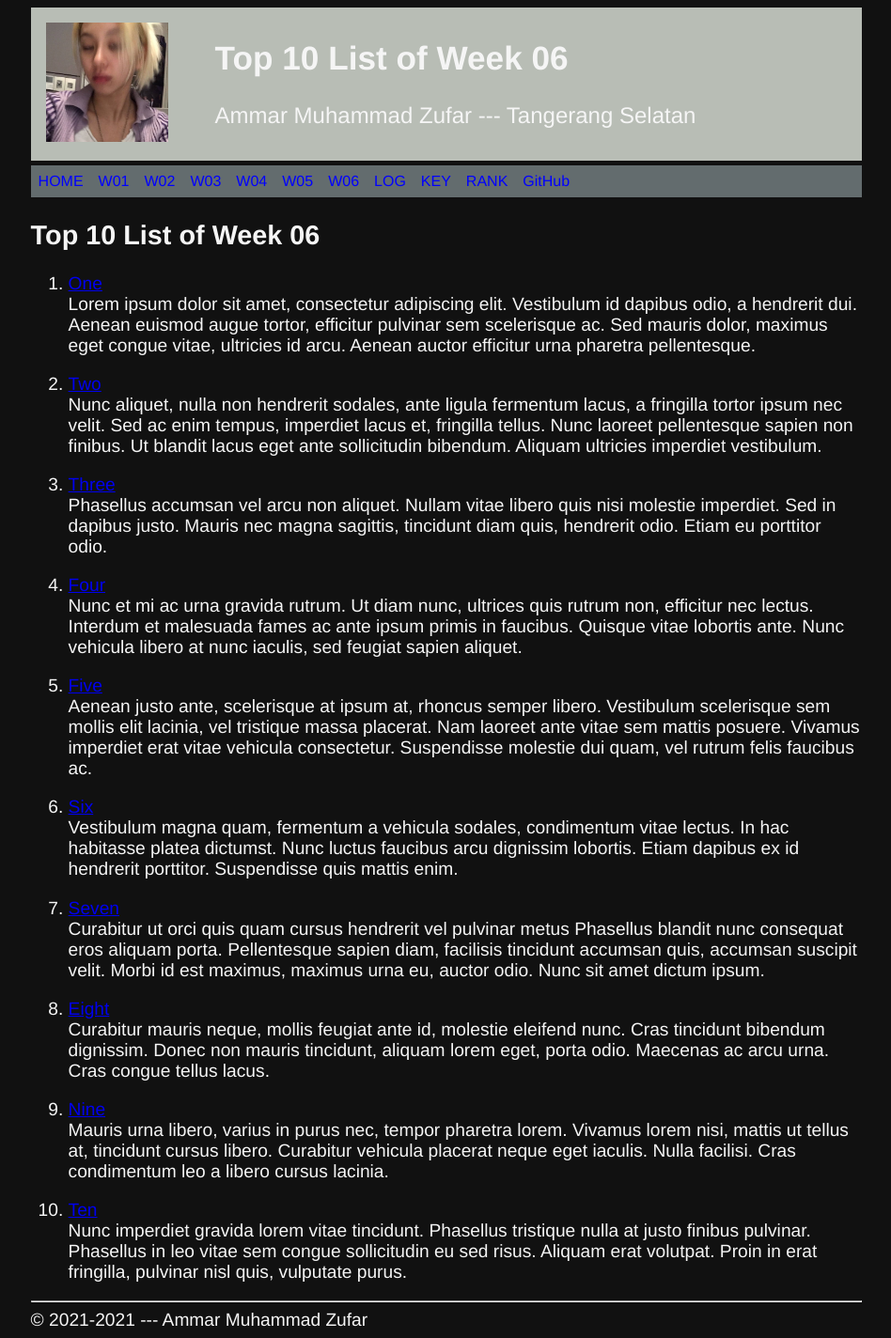
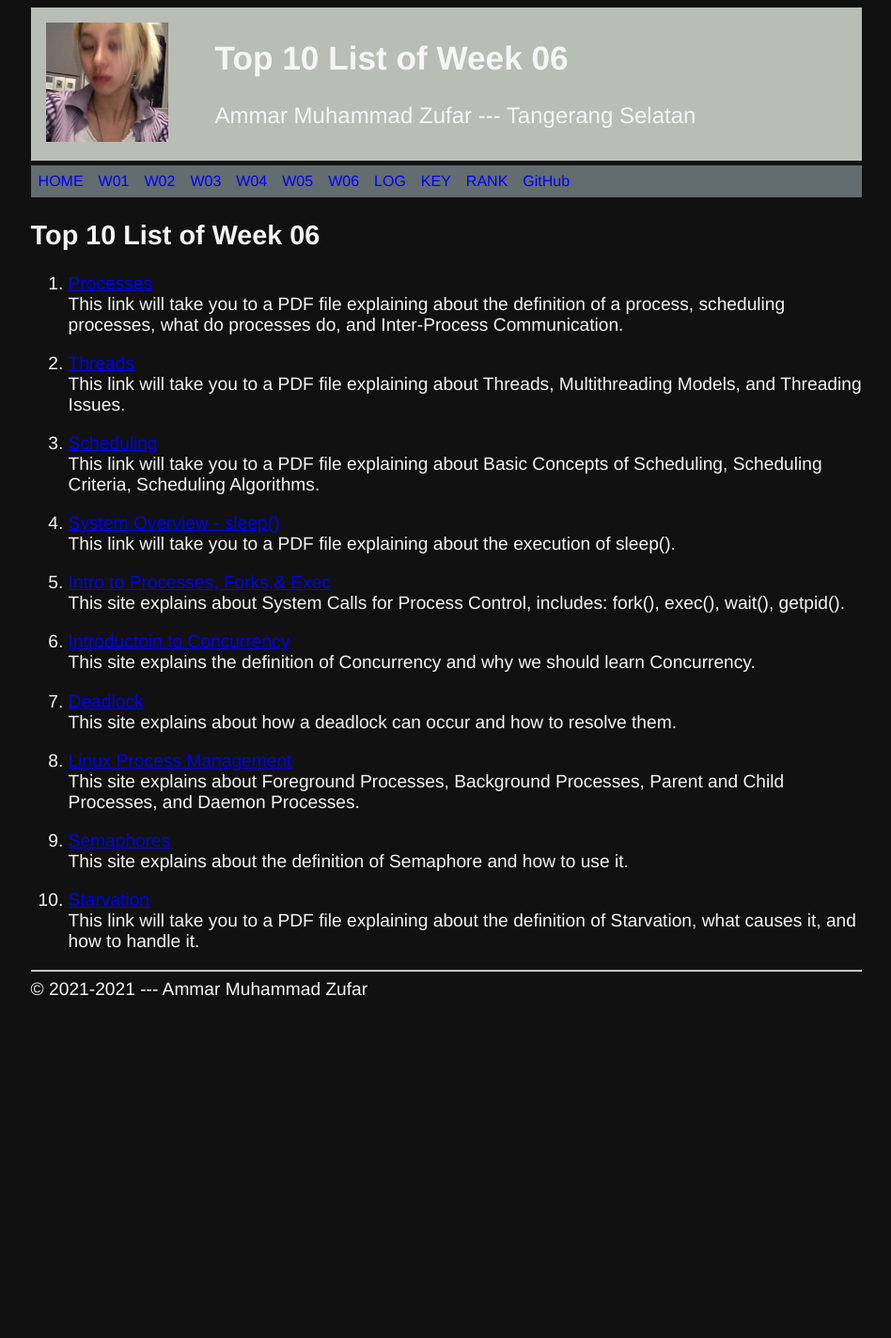
Before and after one commit to amzufar/os211, a Jekyll site: the page built from w06.md, in a window 1280 px wide. Shown: the whole page at 94% size, without its empty margins (165-1113 px from the left). Built offline with Jekyll 4.4.1, drawn with Linux system fonts in a browser that asks for light colours; our own code applies the rules of GitHub Pages for plain Markdown files; after the commit the page ends 1072 px from its top, so only the background shows below that.

Commit message:
modified: W06.md mylog.txt

```diff
--- a/TXT/mylog.txt
+++ b/TXT/mylog.txt
@@ -39,5 +39,6 @@ ZCZC W05 10 L15 Assignment #5: update log
 ZCZC W05 5 L16 Assignment #6: sign SHA256SUM
 ZCZC W06 100 L11 Assignment #1: Reading chapter 3 & 4
 ZCZC W06 60 L12 Assignment #2: review top 10
+ZCZC W06 90 L13 Assignment #3: creating TTLoTW
 ZCZC W06 90 L14 Assignment #4
 ZCZC W06 30 L23 Discord: Pop Quiz
--- a/w06.md
+++ b/w06.md
@@ -5,72 +5,32 @@ permalink: /W06/
 
 # Top 10 List of Week 06
 
-1. [One](https://en.wikipedia.org/wiki/1)<br>
-Lorem ipsum dolor sit amet, consectetur adipiscing elit.
-Vestibulum id dapibus odio, a hendrerit dui.
-Aenean euismod augue tortor, efficitur pulvinar sem scelerisque ac.
-Sed mauris dolor, maximus eget congue vitae, ultricies id arcu.
-Aenean auctor efficitur urna pharetra pellentesque.
+1. [Processes](https://web.cs.wpi.edu/~cs3013/c07/lectures/Section03-Processes.pdf)<br>
+This link will take you to a PDF file explaining about the definition of a process, scheduling processes, what do processes do, and Inter-Process Communication.
 
-2. [Two](https://en.wikipedia.org/wiki/2)<br>
-Nunc aliquet, nulla non hendrerit sodales, ante ligula fermentum lacus, a fringilla tortor ipsum nec velit.
-Sed ac enim tempus, imperdiet lacus et, fringilla tellus.
-Nunc laoreet pellentesque sapien non finibus.
-Ut blandit lacus eget ante sollicitudin bibendum.
-Aliquam ultricies imperdiet vestibulum.
+2. [Threads](https://web.cs.wpi.edu/~cs3013/c07/lectures/Section04-Threads.pdf)<br>
+This link will take you to a PDF file explaining about Threads, Multithreading Models, and Threading Issues.
 
-3. [Three](https://en.wikipedia.org/wiki/3)<br>
-Phasellus accumsan vel arcu non aliquet.
-Nullam vitae libero quis nisi molestie imperdiet.
-Sed in dapibus justo.
-Mauris nec magna sagittis, tincidunt diam quis, hendrerit odio.
-Etiam eu porttitor odio.
+3. [Scheduling](https://web.cs.wpi.edu/~cs3013/c07/lectures/Section05-Scheduling.pdf)<br>
+This link will take you to a PDF file explaining about Basic Concepts of Scheduling, Scheduling Criteria, Scheduling Algorithms.
 
-4. [Four](https://en.wikipedia.org/wiki/4)<br>
-Nunc et mi ac urna gravida rutrum.
-Ut diam nunc, ultrices quis rutrum non, efficitur nec lectus.
-Interdum et malesuada fames ac ante ipsum primis in faucibus.
-Quisque vitae lobortis ante.
-Nunc vehicula libero at nunc iaculis, sed feugiat sapien aliquet.
+4. [System Overview - sleep()](https://web.cs.wpi.edu/~cs3013/c07/lectures/Section05-SystemOverview.pdf)<br>
+This link will take you to a PDF file explaining about the execution of sleep().
 
-5. [Five](https://en.wikipedia.org/wiki/5)<br>
-Aenean justo ante, scelerisque at ipsum at, rhoncus semper libero.
-Vestibulum scelerisque sem mollis elit lacinia, vel tristique massa placerat.
-Nam laoreet ante vitae sem mattis posuere.
-Vivamus imperdiet erat vitae vehicula consectetur.
-Suspendisse molestie dui quam, vel rutrum felis faucibus ac.
+5. [Intro to Processes, Forks,& Exec](https://www.cs.uregina.ca/Links/class-info/330/Fork/fork.html)<br>
+This site explains about System Calls for Process Control, includes: fork(), exec(), wait(), getpid().
 
-6. [Six](https://en.wikipedia.org/wiki/6)<br>
-Vestibulum magna quam, fermentum a vehicula sodales, condimentum vitae lectus.
-In hac habitasse platea dictumst.
-Nunc luctus faucibus arcu dignissim lobortis.
-Etiam dapibus ex id hendrerit porttitor.
-Suspendisse quis mattis enim.
+6. [Introductoin to Concurrency](https://cs.lmu.edu/~ray/notes/introconcurrency/)<br>
+This site explains the definition of Concurrency and why we should learn Concurrency.
 
-7. [Seven](https://en.wikipedia.org/wiki/7)<br>
-Curabitur ut orci quis quam cursus hendrerit vel pulvinar metus
-Phasellus blandit nunc consequat eros aliquam porta.
-Pellentesque sapien diam, facilisis tincidunt accumsan quis, accumsan suscipit velit.
-Morbi id est maximus, maximus urna eu, auctor odio.
-Nunc sit amet dictum ipsum.
+7. [Deadlock](http://www.cs.rpi.edu/academics/courses/fall04/os/c10/index.html)<br>
+This site explains about how a deadlock can occur and how to resolve them.
 
-8. [Eight](https://en.wikipedia.org/wiki/8)<br>
-Curabitur mauris neque, mollis feugiat ante id, molestie eleifend nunc.
-Cras tincidunt bibendum dignissim.
-Donec non mauris tincidunt, aliquam lorem eget, porta odio.
-Maecenas ac arcu urna.
-Cras congue tellus lacus.
+8. [Linux Process Management](https://www.tutorialspoint.com/unix/unix-processes.htm)<br>
+This site explains about Foreground Processes, Background Processes, Parent and Child Processes, and Daemon Processes.
 
-9. [Nine](https://en.wikipedia.org/wiki/9)<br>
-Mauris urna libero, varius in purus nec, tempor pharetra lorem.
-Vivamus lorem nisi, mattis ut tellus at, tincidunt cursus libero.
-Curabitur vehicula placerat neque eget iaculis.
-Nulla facilisi.
-Cras condimentum leo a libero cursus lacinia.
+9. [Semaphores](https://www.cs.uregina.ca/Links/class-info/330/SemaphorePosix/semaphore.html)<br>
+This site explains about the definition of Semaphore and how to use it.
 
-10. [Ten](https://en.wikipedia.org/wiki/10)<br>
-Nunc imperdiet gravida lorem vitae tincidunt.
-Phasellus tristique nulla at justo finibus pulvinar.
-Phasellus in leo vitae sem congue sollicitudin eu sed risus.
-Aliquam erat volutpat.
-Proin in erat fringilla, pulvinar nisl quis, vulputate purus.
+10. [Starvation](https://www.cs.auckland.ac.nz/~alan/courses/os/book/6.Mana.13.starvation.pdf)<br>
+This link will take you to a PDF file explaining about the definition of Starvation, what causes it, and how to handle it.
```
